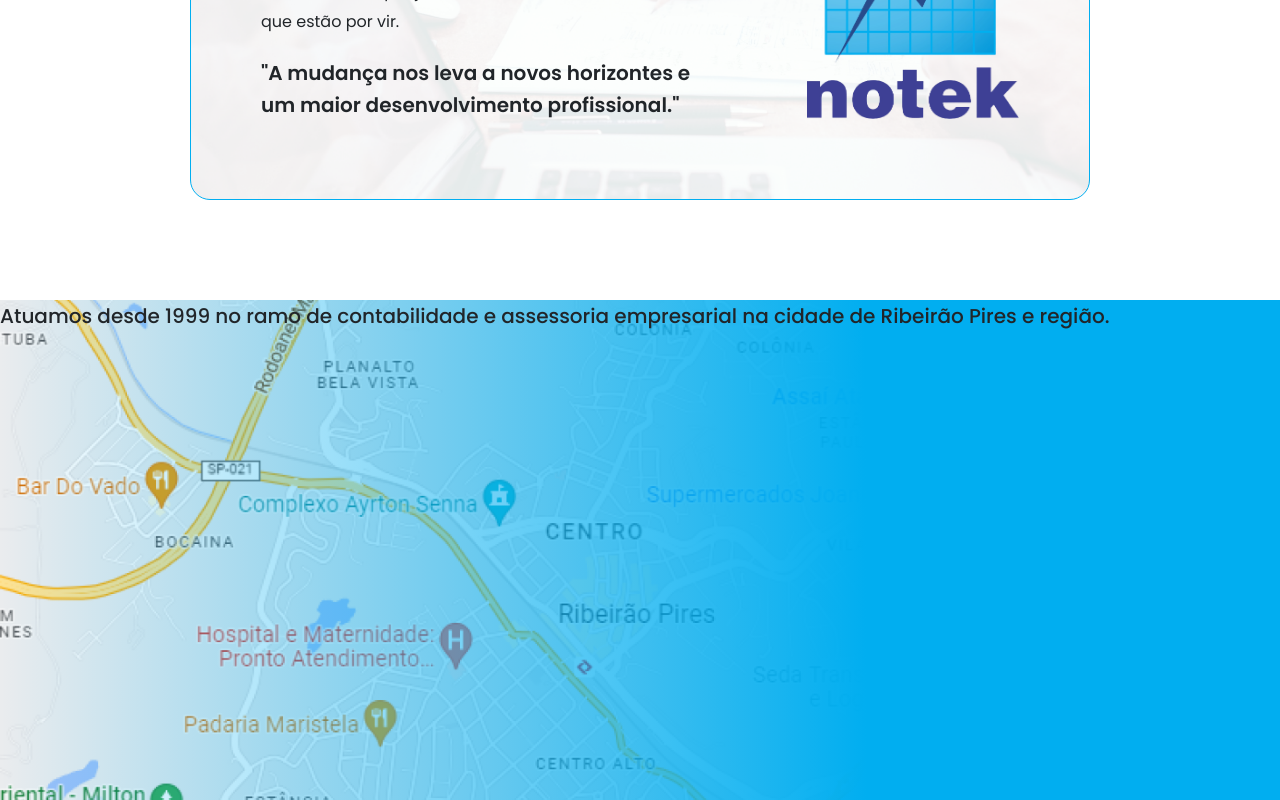
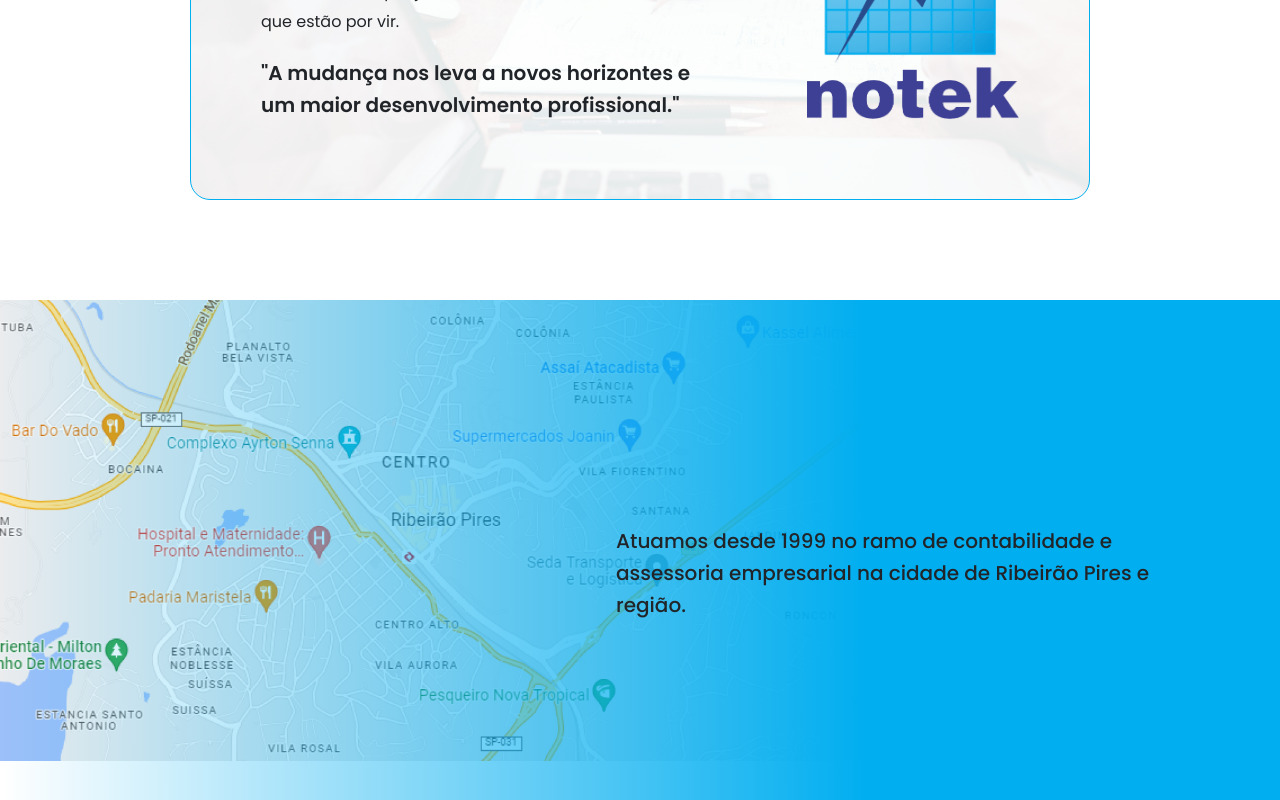
Before and after one commit to M1SS1NGHU3S/notekTemp, a React (Create React App) app: page /sobre in a window 1280 px wide. Shown: the part 1241-2041 px from the top of the page. Built offline with nearby package versions, Linux system fonts and the light colour scheme.

Commit message:
SobreRegiao Desktop

```diff
--- a/src/sections/SobreRegiao.css
+++ b/src/sections/SobreRegiao.css
@@ -1,3 +1,11 @@
 .sobre-regiao {
     height: 500px;
+    position: relative;
 }
+
+.sobre-regiao--text {
+    position: absolute;
+    width: 600px;
+    top: 45%;
+    right: 5%;
+}
--- a/src/sections/SobreRegiao.js
+++ b/src/sections/SobreRegiao.js
@@ -6,7 +6,7 @@ function SobreRegiao() {
         backgroundImage: `linear-gradient(269.91deg, #01AEF0 32.37%,
             rgba(217, 217, 217, 0) 99.92%), url(${mapaImg})`,
         backgroundRepeat: 'no-repeat',
-        backgroundSize: 'cover'
+        backgroundSize: 'cover, 70%'
     };
 
     return (
```
